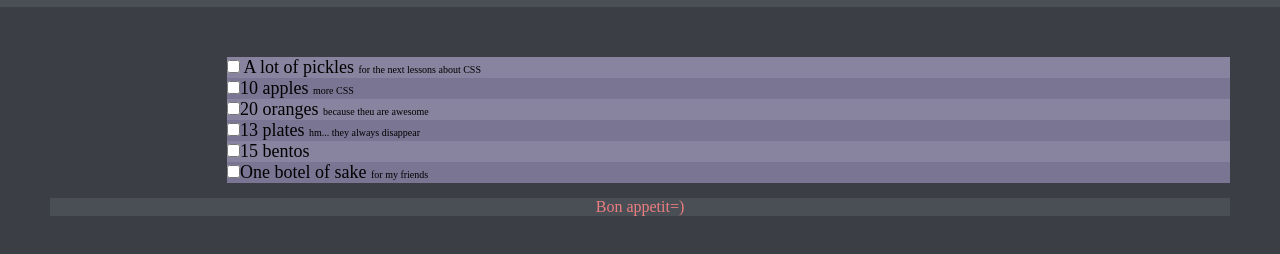
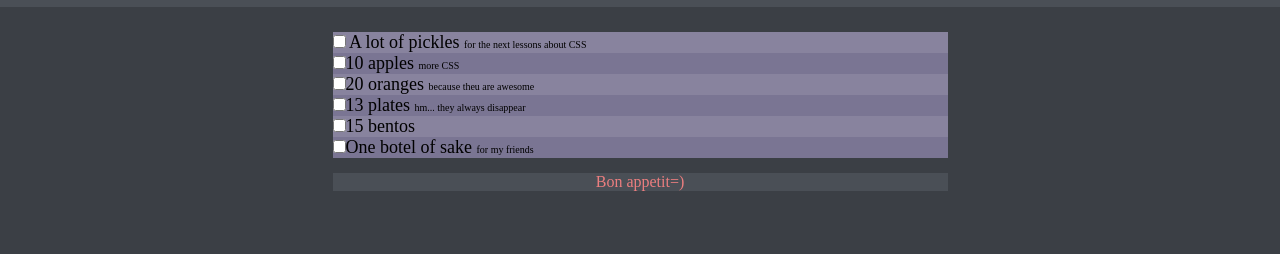
Before and after one commit to sposibb/lessons5_list, a plain HTML site: page index.html in a window 1280 px wide. Shown: the part 58-312 px from the top of the page. Drawn offline with Linux system fonts and the light colour scheme.

Commit message:
fix problem with margin all dev

```diff
--- a/css/style.css
+++ b/css/style.css
@@ -4,8 +4,9 @@ body {
 }
 ul{
     font-size: 18px;
-    padding-left: 15%;
     list-style: none;
+    margin-left: 25%;
+    margin-right: 25%;
 }
 li{
     text-decoration: none;
@@ -19,6 +20,8 @@ li{
     color:#EB7E7F;
     text-align:center;
     margin-top: 15px;
+    margin-left: 25%;
+    margin-right: 25%;
 }
 .div24{
     background-color: #7A7593;
@@ -28,7 +31,7 @@ span{
 }
 section{
     text-align: left;
-    padding: 50px;
+    padding: 25px;
 
 
 
```
